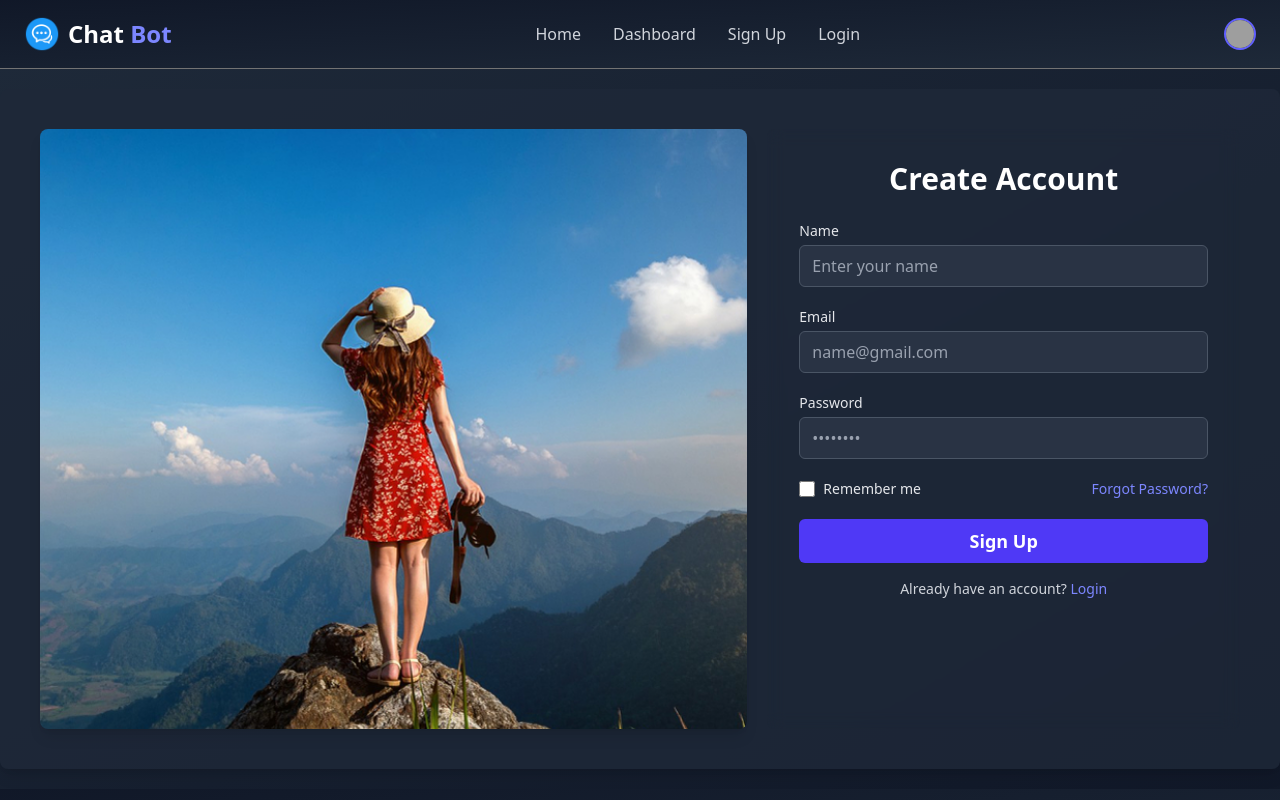
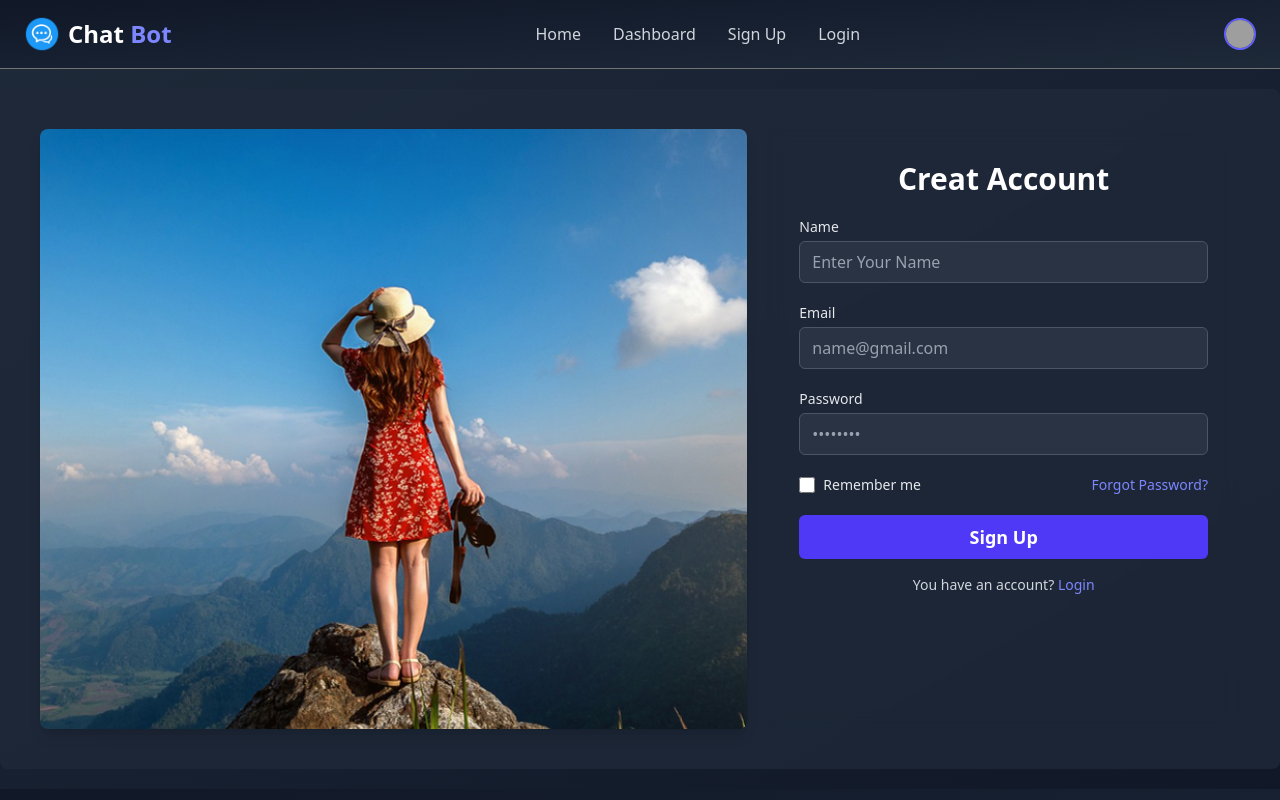
Before and after one commit to twahidulislamdev/chatting-app, a React (Vite) app: page /signup in a window 1280 px wide. Shown: the top 800 px of the page. Built offline with nearby package versions, Linux system fonts and the light colour scheme; grey boxes are pictures that could not be loaded.

Commit message:
refactor: clean up Firebase config and improve SignUp component structure

```diff
--- a/firebase.config.js
+++ b/firebase.config.js
@@ -1,11 +1,6 @@
-// Import the functions you need from the SDKs you need
 import { initializeApp } from "firebase/app";
 import { getAnalytics } from "firebase/analytics";
-// TODO: Add SDKs for Firebase products that you want to use
-// https://firebase.google.com/docs/web/setup#available-libraries
 
-// Your web app's Firebase configuration
-// For Firebase JS SDK v7.20.0 and later, measurementId is optional
 const firebaseConfig = {
   apiKey: "AIzaSyCAH08a3d6HfSpvnWBqL4lRMYUm0AzZke4",
   authDomain: "chattingapp-b5a19.firebaseapp.com",
@@ -17,7 +12,6 @@ const firebaseConfig = {
   measurementId: "G-DM4H7672PL"
 };
 
-// Initialize Firebase
 const app = initializeApp(firebaseConfig);
 const analytics = getAnalytics(app);
 export default firebaseConfig;
--- a/src/components/pages/SignUp.jsx
+++ b/src/components/pages/SignUp.jsx
@@ -1,9 +1,9 @@
 import React, { useState } from "react";
+import Container from "../Container";
+import { FaGoogle, FaApple } from "react-icons/fa";
+import LoginPage from "../../assets/loginPage.png";
 import { Link } from "react-router-dom";
 import toast, { Toaster } from "react-hot-toast";
-import Container from "../Container";
-import LoginPage from "../../assets/loginPage.png";
-import { getAuth, createUserWithEmailAndPassword } from "firebase/auth";
 
 const SignUp = () => {
   const [userInfo, setUserInfo] = useState({
@@ -11,61 +11,56 @@ const SignUp = () => {
     email: "",
     password: "",
   });
-
-  // Input Handlers
-  const handleInputChange = (e) => {
-    const { name, value } = e.target;
-    setUserInfo((prev) => ({ ...prev, [name]: value }));
+  // Name
+  const handleNameInput = (e) => {
+    setUserInfo((prev) => {
+      return { ...prev, name: e.target.value };
+    });
   };
-
-  // Submit Handler
+  // Email
+  const handleEmailInput = (e) => {
+    setUserInfo((prev) => {
+      return { ...prev, email: e.target.value };
+    });
+  };
+  // Password
+  const handlePasswordInput = (e) => {
+    setUserInfo((prev) => {
+      return { ...prev, password: e.target.value };
+    });
+  };
+  // Submit
   const handleSignUpSubmit = (e) => {
     e.preventDefault();
-
     if (!userInfo.name || !userInfo.email || !userInfo.password) {
-      toast.error("Please fill all fields!");
-    } else {
-      const auth = getAuth();
-      createUserWithEmailAndPassword(auth, userInfo.email, userInfo.password)
-        .then((userCredential) => {
-          // Signed up
-          toast.success("Account Created successfully");
-          const user = userCredential.user;
-          // ...
-        })
-        .catch((error) => {
-          const errorCode = error.code;
-          const errorMessage = error.message;
-          toast.error(errorMessage);
-
-          // ..
-        });
+      toast.error("This didn't work.");
     }
   };
 
   return (
     <>
-      <Toaster position="top-center" reverseOrder={false} />
+      <Toaster />
       <div className="w-full h-full bg-gradient-to-br from-gray-800 to-gray-900 flex items-center justify-center py-5">
+        {/* Container with fixed width */}
         <Container className="w-[1280px]">
-          <div className="flex justify-between gap-5 p-10 bg-gray-800/80 rounded-lg shadow-lg">
+          <div className="flex justify-between gap-5 p-10 bg-gray-800/80 rounded-lg">
             {/* Image Section */}
             <div className="w-[60%] h-[600px]">
               <img
-                className="w-full h-full object-cover rounded-lg shadow-lg"
+                className="w-full h-full object-cover rounded-lg shadow-lg "
                 src={LoginPage}
-                alt="Sign Up"
+                alt="Login illustration"
               />
             </div>
 
             {/* Form Section */}
-            <div className="w-[40%] h-[600px] backdrop-blur-sm p-8 rounded-lg">
-              <h3 className="text-3xl font-bold text-white text-center mb-6">
-                Create Account
+            <div className="w-[40%] h-[600px]  backdrop-blur-sm p-8 rounded-lg">
+              <h3 className="text-3xl font-bold text-white text-center mb-5">
+                Creat Account
               </h3>
 
               <form onSubmit={handleSignUpSubmit} className="space-y-5">
-                {/* Name */}
+                {/* Name Input */}
                 <div>
                   <label
                     htmlFor="name"
@@ -74,16 +69,15 @@ const SignUp = () => {
                     Name
                   </label>
                   <input
-                    onChange={handleInputChange}
+                    onChange={handleNameInput}
                     type="text"
                     id="name"
-                    name="name"
-                    className="mt-1 w-full bg-gray-700/50 border border-gray-600 text-white text-base rounded-md py-2 px-3 focus:outline-none focus:ring-2 focus:ring-indigo-500 placeholder-gray-400"
-                    placeholder="Enter your name"
+                    className="mt-1 w-full bg-gray-700/50 border border-gray-600 text-white text-base rounded-md py-2 px-3 focus:outline-none focus:ring-2 focus:ring-indigo-500 transition-colors placeholder-gray-400"
+                    placeholder="Enter Your Name"
                   />
                 </div>
 
-                {/* Email */}
+                {/* Email Input */}
                 <div>
                   <label
                     htmlFor="email"
@@ -92,16 +86,15 @@ const SignUp = () => {
                     Email
                   </label>
                   <input
-                    onChange={handleInputChange}
+                    onChange={handleEmailInput}
                     type="email"
                     id="email"
-                    name="email"
-                    className="mt-1 w-full bg-gray-700/50 border border-gray-600 text-white text-base rounded-md py-2 px-3 focus:outline-none focus:ring-2 focus:ring-indigo-500 placeholder-gray-400"
+                    className="mt-1 w-full bg-gray-700/50 border border-gray-600 text-white text-base rounded-md py-2 px-3 focus:outline-none focus:ring-2 focus:ring-indigo-500 transition-colors placeholder-gray-400"
                     placeholder="name@gmail.com"
                   />
                 </div>
 
-                {/* Password */}
+                {/* Password Input */}
                 <div>
                   <label
                     htmlFor="password"
@@ -110,16 +103,15 @@ const SignUp = () => {
                     Password
                   </label>
                   <input
-                    onChange={handleInputChange}
+                    onChange={handlePasswordInput}
                     type="password"
                     id="password"
-                    name="password"
-                    className="mt-1 w-full bg-gray-700/50 border border-gray-600 text-white text-base rounded-md py-2 px-3 focus:outline-none focus:ring-2 focus:ring-indigo-500 placeholder-gray-400"
+                    className="mt-1 w-full bg-gray-700/50 border border-gray-600 text-white text-base rounded-md py-2 px-3 focus:outline-none focus:ring-2 focus:ring-indigo-500 transition-colors placeholder-gray-400"
                     placeholder="••••••••"
                   />
                 </div>
 
-                {/* Remember + Forgot */}
+                {/* Checkbox + Forgot Password */}
                 <div className="flex justify-between items-center">
                   <div className="flex items-center">
                     <input
@@ -134,30 +126,29 @@ const SignUp = () => {
                       Remember me
                     </label>
                   </div>
-
-                  <button
-                    type="button"
-                    className="text-sm text-indigo-400 hover:text-indigo-300"
+                  <a
+                    href="#"
+                    className="text-sm text-indigo-400 hover:text-indigo-300 transition-colors"
                   >
                     Forgot Password?
-                  </button>
+                  </a>
                 </div>
 
-                {/* Button */}
+                {/* Submit Button */}
                 <button
                   type="submit"
-                  className="w-full bg-indigo-600 text-white font-semibold text-lg py-2 rounded-md hover:bg-indigo-700 transition-colors focus:outline-none focus:ring-2 focus:ring-indigo-500 hover:cursor-pointer"
+                  className="w-full bg-indigo-600 text-white font-semibold text-lg py-2 rounded-md hover:bg-indigo-700 transition-colors focus:outline-none focus:ring-2 focus:ring-indigo-500"
                 >
                   Sign Up
                 </button>
               </form>
 
-              {/* Already have account */}
+              {/* Create Account */}
               <div className="mt-4 text-center">
                 <p className="text-sm text-gray-300">
-                  Already have an account?{" "}
-                  <Link to="/login">
-                    <span className="text-indigo-400 hover:text-indigo-300 font-medium">
+                  You have an account?{" "}
+                  <Link to={"/login"}>
+                    <span className="text-indigo-400 hover:text-indigo-300 font-medium transition-colors">
                       Login
                     </span>
                   </Link>
```
Also changed, not shown: 1 other file (tests, documents, lock files or other folders).
